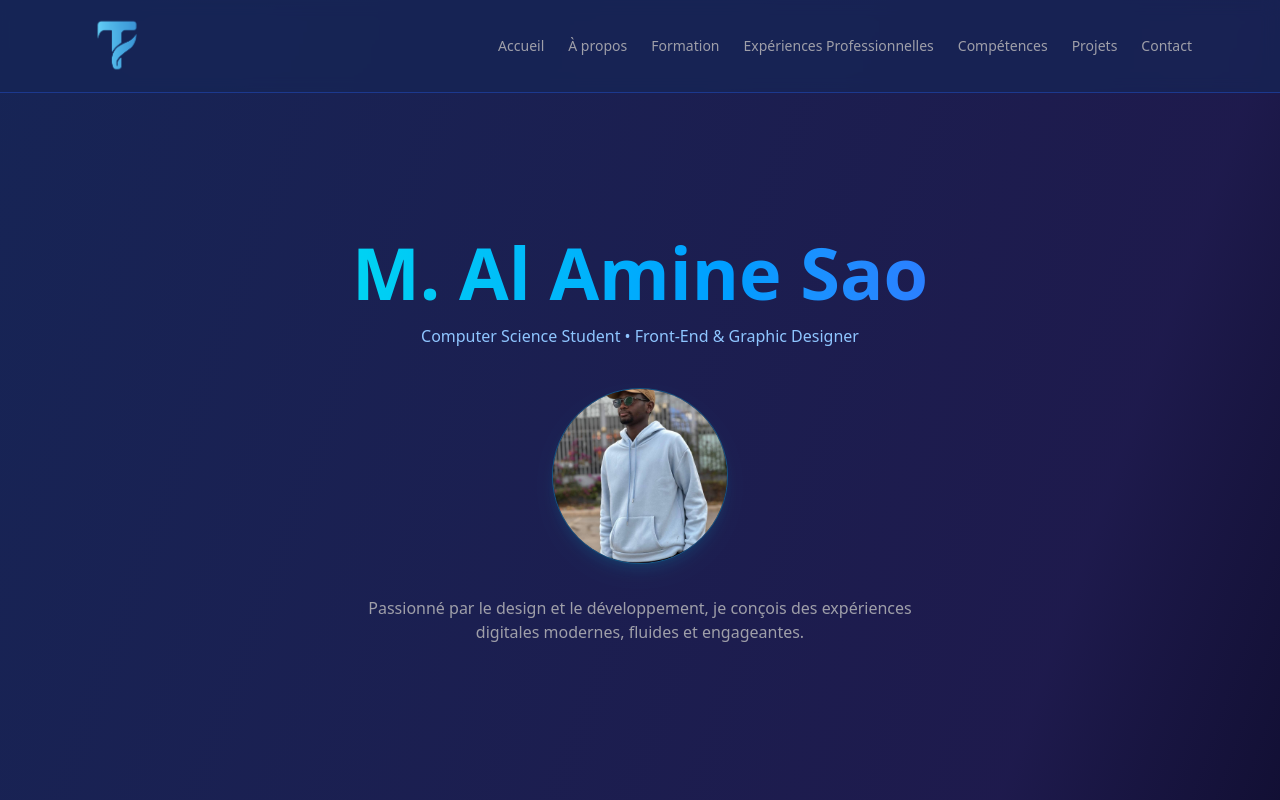
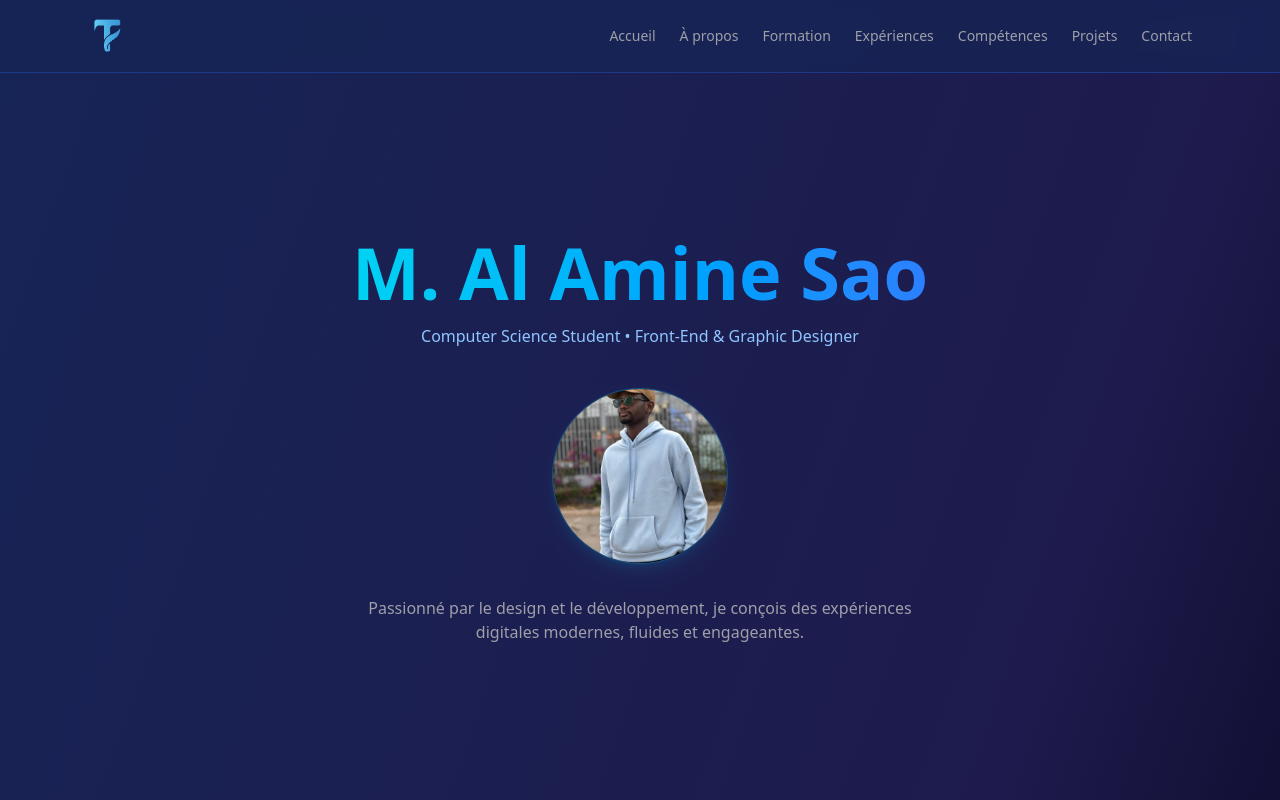
Before and after one commit to Alamine15/portfolio, a React (Vite) app: page / in a window 1280 px wide. Shown: the top 800 px of the page. Built offline with nearby package versions, Linux system fonts and the light colour scheme.

Commit message:
Deploiement

```diff
--- a/src/components/Header.tsx
+++ b/src/components/Header.tsx
@@ -8,7 +8,7 @@ export default function Header() {
         <img
           src={Logo}
           alt="Logo Techamine"
-          className="h-15 w-auto"
+          className="h-10 w-auto"
         />
 
         <div className="flex gap-6 text-sm text-zinc-400">
@@ -26,7 +26,7 @@ export default function Header() {
           </a>
 
           <a href="#experience" className="hover:text-cyan-300 transition">
-            Expériences Professionnelles
+            Expériences
           </a>
 
           <a href="#competences" className="hover:text-cyan-300 transition">
```
Also changed, not shown: 4 other files (tests, documents, lock files or other folders).
